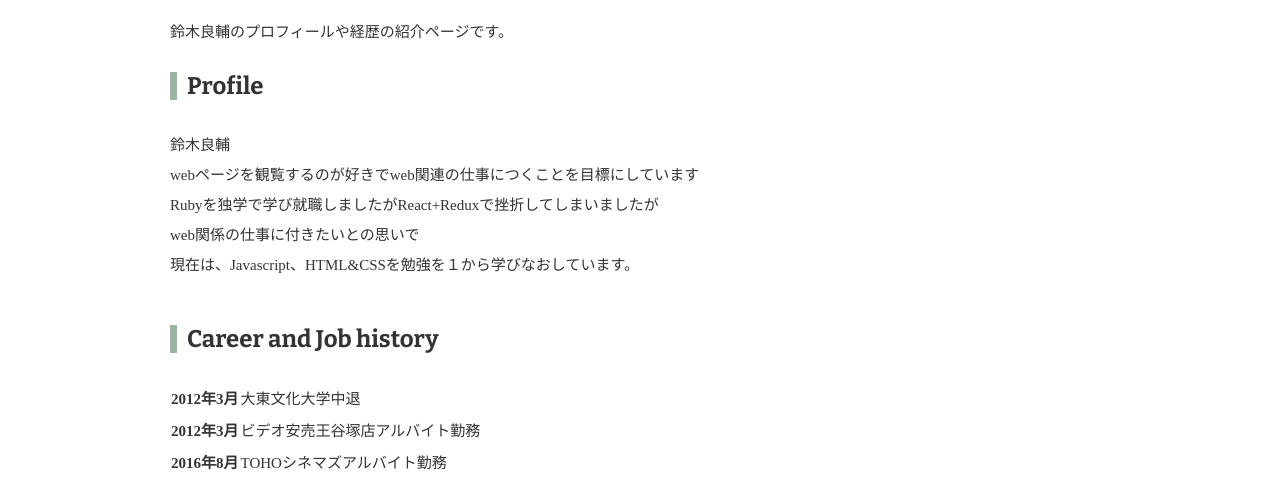
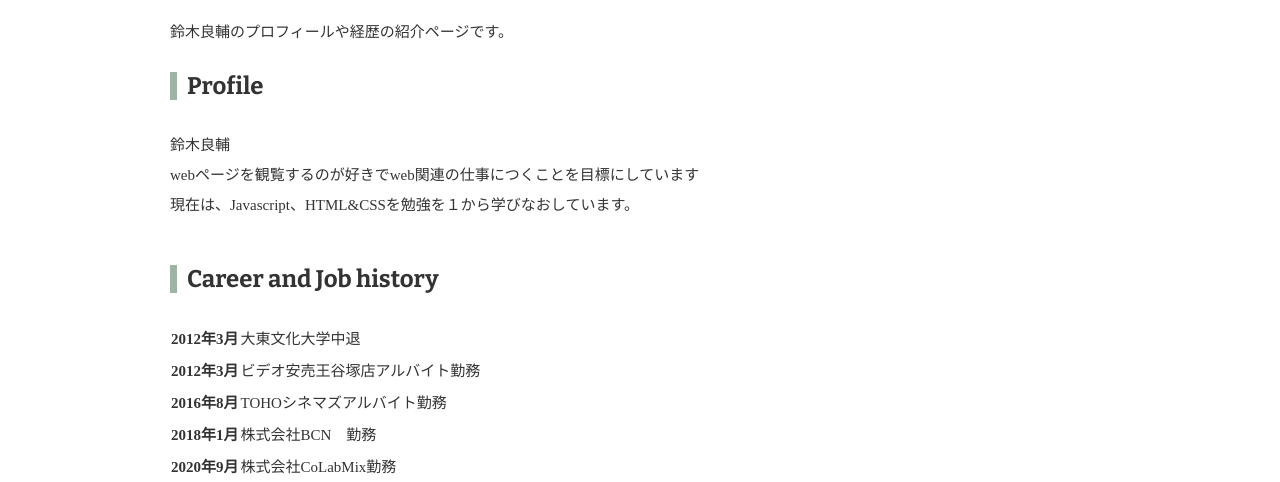
Before and after one commit to suzuki0822/portfolio, a plain HTML site: page about.html in a window 1280 px wide. Shown: the part 615-1097 px from the top of the page. Drawn offline with nearby package versions, Linux system fonts and the light colour scheme.

Commit message:
Update about.html

```diff
--- a/about.html
+++ b/about.html
@@ -65,7 +65,7 @@
                     <div class="profile-txt">
                         <h2 class="icon">Profile</h2>
                         <p>
-                            <span>鈴木良輔</span><br>webページを観覧するのが好きでweb関連の仕事につくことを目標にしています<br>Rubyを独学で学び就職しましたがReact+Reduxで挫折してしまいましたが<br>web関係の仕事に付きたいとの思いで<br>現在は、Javascript、HTML&CSSを勉強を１から学びなおしています。
+                            <span>鈴木良輔</span><br>webページを観覧するのが好きでweb関連の仕事につくことを目標にしています<br>現在は、Javascript、HTML&CSSを勉強を１から学びなおしています。
                         </p>
                     </div>
 
```
